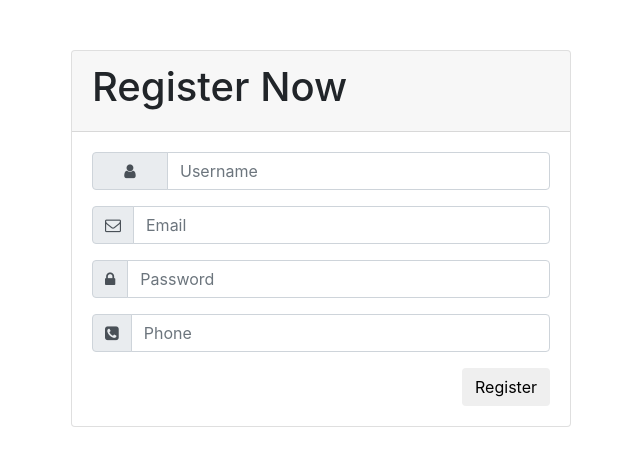
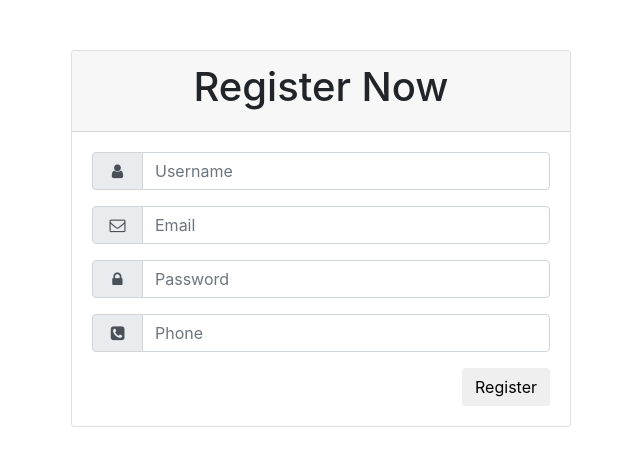
Before and after one commit to pierremvogo/my-first-app, a Django app: page / in a window 1280 px wide; the page is wider, and only the part inside the window is pictured. Shown: the top 466 px of that part, without its empty margins (544-1184 px from the left). Run offline with Django 3.2, Linux system fonts and the light colour scheme; some libraries are stand-ins or nearby versions.

Commit message:
main, second commit

```diff
--- a/main/static/main.css
+++ b/main/static/main.css
@@ -0,0 +1,2 @@
+i{width:25px;}
+h1{text-align:center;}
--- a/main/templates/index.html
+++ b/main/templates/index.html
@@ -20,7 +20,7 @@
          <form action="">
              {% csrf_token %}
       <div class="input-group mb-3">
-          <div class="input-group-prepend"><span class="input-group-text"><i class="fa fa-user" style="width:50px;"></i></span>
+          <div class="input-group-prepend"><span class="input-group-text"><i class="fa fa-user"></i></span>
           </div>
           <input type="text" placeholder="Username" class="form-control">
       </div>
```
Also changed, not shown: main/static/imgs/mock-up-site-web.jpg (added).
